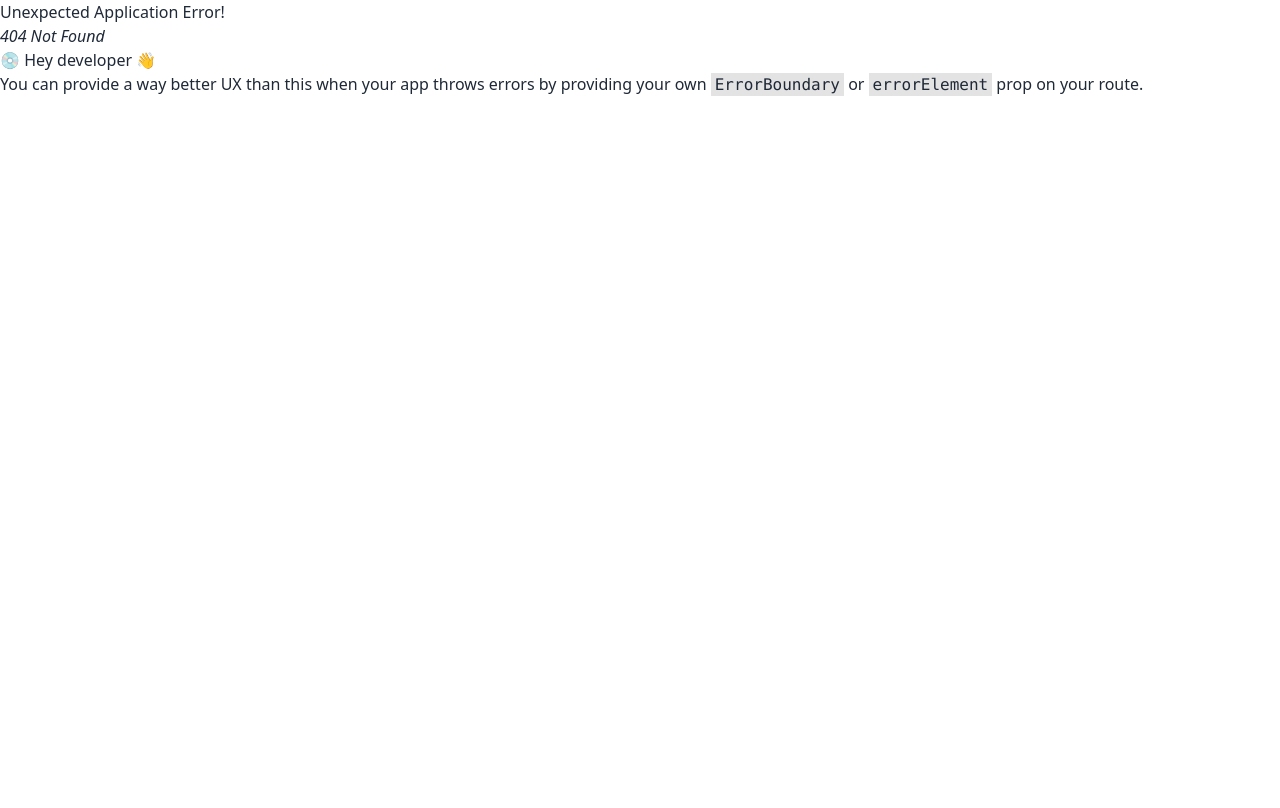
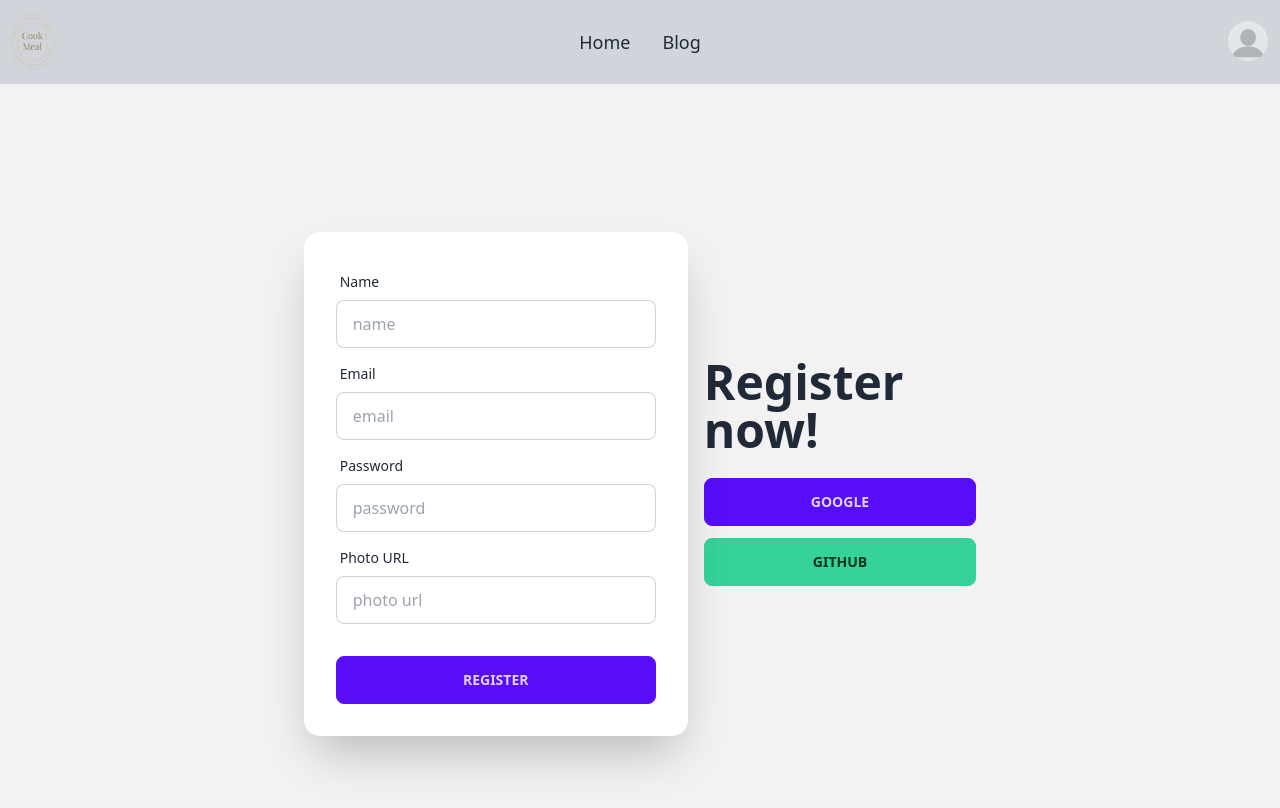
Before and after one commit to ajmainnishu/cook-meal-client-phero, a React (Vite) app: page /register in a window 1280 px wide. Before the commit this address had no page. Shown: the top 808 px of the page. Built offline with nearby package versions, Linux system fonts and the light colour scheme.

Commit message:
feat: Login and registration page added

```diff
--- a/package.json
+++ b/package.json
@@ -17,6 +17,7 @@
     "react-dom": "^18.2.0",
     "react-router-dom": "^6.15.0",
     "react-star-ratings": "^2.3.0",
+    "react-toastify": "^9.1.3",
     "sort-by": "^1.2.0"
   },
   "devDependencies": {
--- a/src/main.jsx
+++ b/src/main.jsx
@@ -3,6 +3,7 @@
 import './index.css'
 import { RouterProvider } from 'react-router-dom'
 import router from './routes/router'
+import 'react-toastify/dist/ReactToastify.css';
 
 ReactDOM.createRoot(document.getElementById('root')).render(
   <React.StrictMode>
--- /dev/null
+++ b/src/pages/Login/Login.jsx
@@ -0,0 +1,43 @@
+import { Link } from 'react-router-dom';
+
+const Login = () => {
+    return (
+        <div>
+            <form className="hero min-h-screen bg-base-200">
+                <div className="hero-content flex-col lg:flex-row-reverse">
+                    <div className="text-center lg:text-left">
+                        <h1 className="text-5xl font-bold">Login now!</h1>
+                        <div className="py-6">
+                            <button className='btn btn-primary w-full mb-3'>Google</button>
+                            <button className='btn btn-success w-full'>Github</button>
+                        </div>
+                    </div>
+                    <div className="card flex-shrink-0 w-full max-w-sm shadow-2xl bg-base-100">
+                        <div className="card-body">
+                            <div className="form-control">
+                                <label className="label">
+                                    <span className="label-text">Email</span>
+                                </label>
+                                <input type="email" name="email" placeholder="email" className="input input-bordered" />
+                            </div>
+                            <div className="form-control">
+                                <label className="label">
+                                    <span className="label-text">Password</span>
+                                </label>
+                                <input type="password" name="password" placeholder="password" className="input input-bordered" />
+                            </div>
+                            <div className="form-control mt-6">
+                                <button className="btn btn-primary">Login</button>
+                            </div>
+                            <label className="label">
+                                <Link to="/register" className="label-text-alt link link-hover">Don't have an account? Please Register</Link>
+                            </label>
+                        </div>
+                    </div>
+                </div>
+            </form>
+        </div>
+    );
+};
+
+export default Login;
--- a/src/pages/Main/ChefRecipe/ChefRecipe.jsx
+++ b/src/pages/Main/ChefRecipe/ChefRecipe.jsx
@@ -1,11 +1,13 @@
 import { useState } from 'react';
 import StarRatings from 'react-star-ratings';
+import { ToastContainer, toast } from 'react-toastify';
 
 const ChefRecipe = ({ food }) => {
     const [accepted, setAccepted] = useState(false)
     const { star_rating, cooking_method, food_name, ingredients } = food;
     const btnDisable = () => {
-        setAccepted(true)
+        setAccepted(true);
+        toast.success("The Recipe is your favorite!");
     }
     return (
         <div>
@@ -34,6 +36,7 @@
                     </div>
                 </div>
             </div>
+            <ToastContainer />
         </div>
     );
 };
--- /dev/null
+++ b/src/pages/Register/Register.jsx
@@ -0,0 +1,52 @@
+
+
+const Register = () => {
+    return (
+        <div>
+            <form className="hero min-h-screen bg-base-200">
+                <div className="hero-content flex-col lg:flex-row-reverse">
+                    <div className="text-center lg:text-left">
+                        <h1 className="text-5xl font-bold">Register now!</h1>
+                        <div className="py-6">
+                            <button className='btn btn-primary w-full mb-3'>Google</button>
+                            <button className='btn btn-success w-full'>Github</button>
+                        </div>
+                    </div>
+                    <div className="card flex-shrink-0 w-full max-w-sm shadow-2xl bg-base-100">
+                        <div className="card-body">
+                            <div className="form-control">
+                                <label className="label">
+                                    <span className="label-text">Name</span>
+                                </label>
+                                <input type="text" name="name" placeholder="name" className="input input-bordered" />
+                            </div>
+                            <div className="form-control">
+                                <label className="label">
+                                    <span className="label-text">Email</span>
+                                </label>
+                                <input type="email" name="email" placeholder="email" className="input input-bordered" />
+                            </div>
+                            <div className="form-control">
+                                <label className="label">
+                                    <span className="label-text">Password</span>
+                                </label>
+                                <input type="password" name="password" placeholder="password" className="input input-bordered" />
+                            </div>
+                            <div className="form-control">
+                                <label className="label">
+                                    <span className="label-text">Photo URL</span>
+                                </label>
+                                <input type="text" name="photoURL" placeholder="photo url" className="input input-bordered" />
+                            </div>
+                            <div className="form-control mt-6">
+                                <button className="btn btn-primary">Register</button>
+                            </div>
+                        </div>
+                    </div>
+                </div>
+            </form>
+        </div>
+    );
+};
+
+export default Register;
```
Also changed, not shown: src/routes/router.jsx (+10 -0 lines), 1 other file (tests, documents, lock files or other folders).
